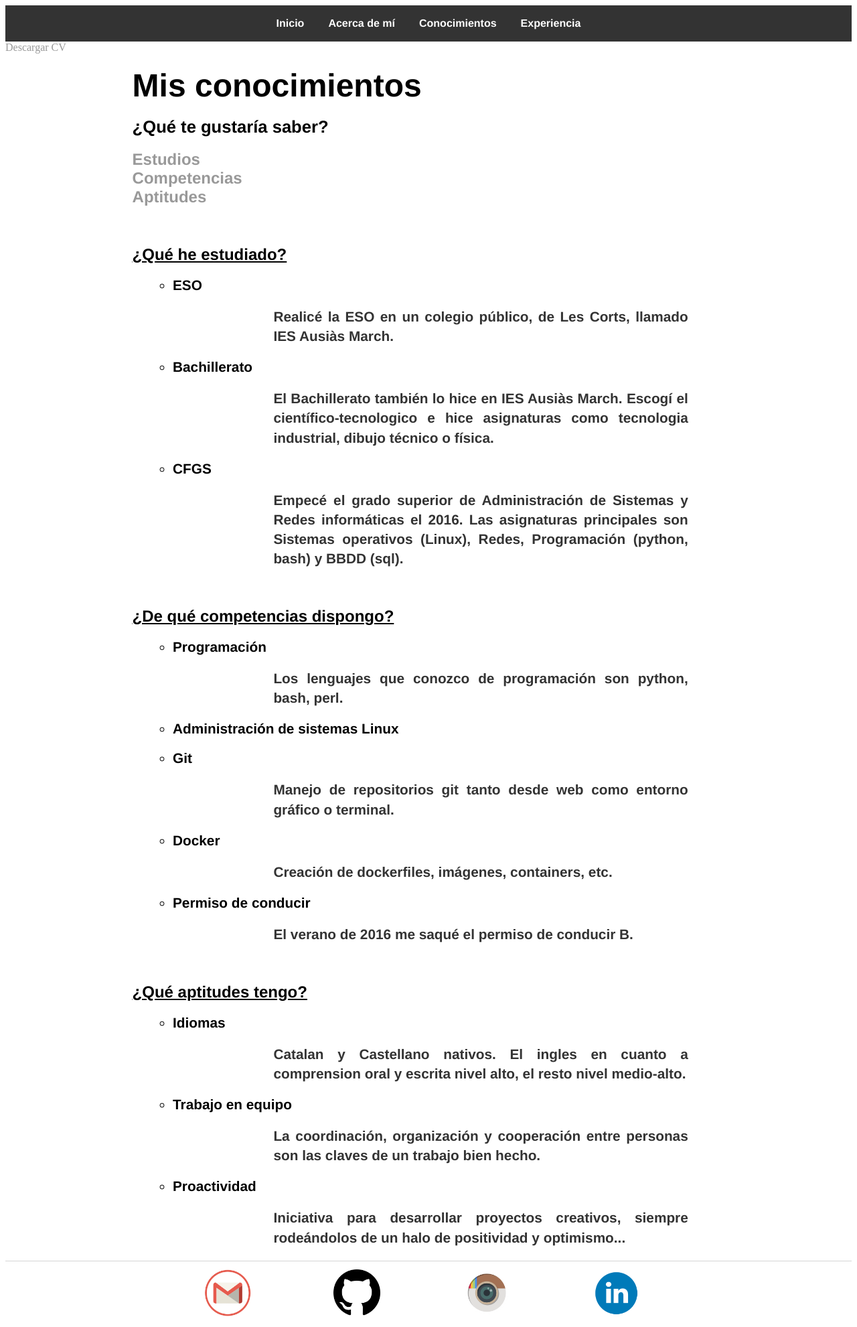
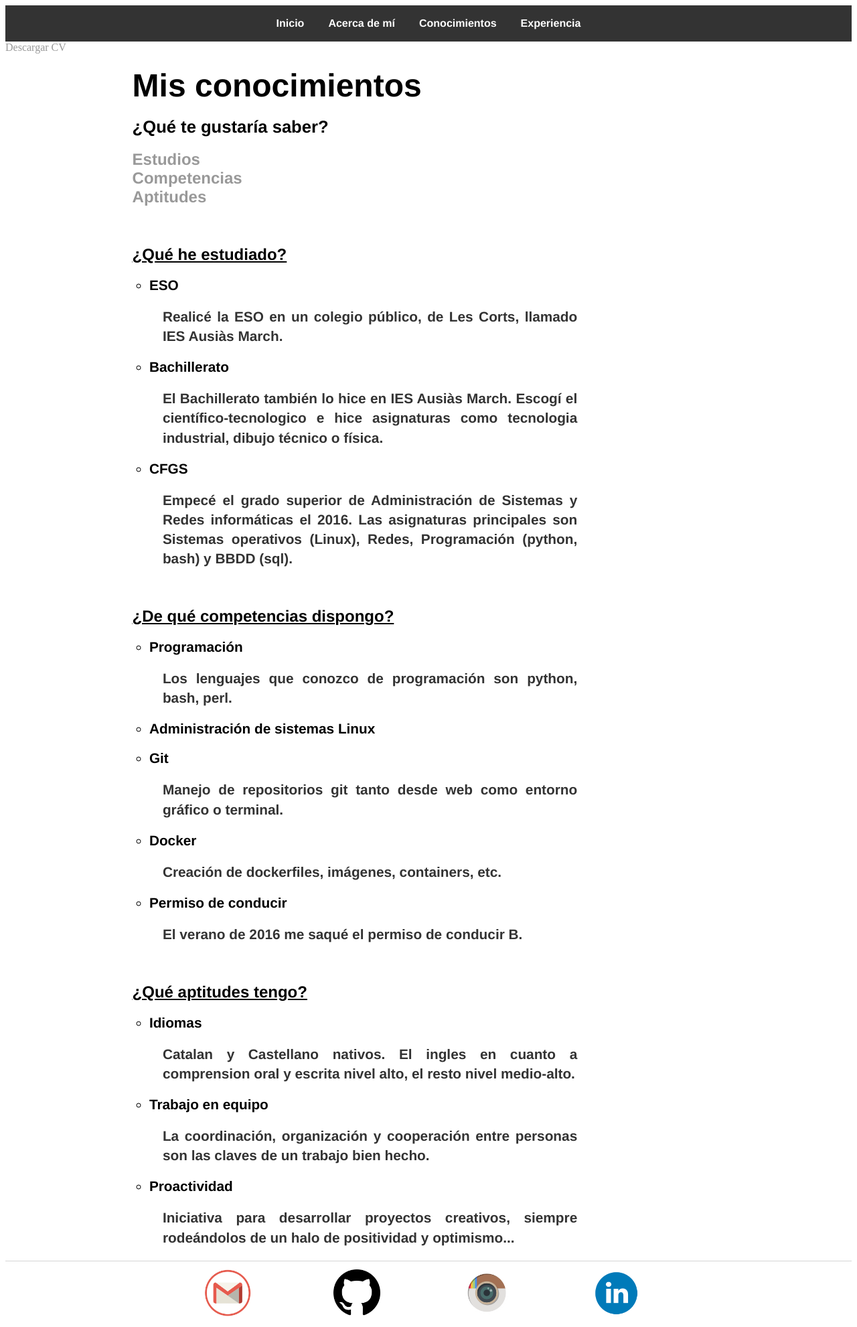
Before and after one commit to isx47590131/isx47590131.github.io, a Jekyll site: the page built from cv/index.html, in a window 1280 px wide. Shown: the whole page at 67% size. Built offline with Jekyll 4.4.1, drawn with Linux system fonts in a browser that asks for light colours.

Commit message:
Update main.css

```diff
--- a/css/main.css
+++ b/css/main.css
@@ -81,7 +81,7 @@ footer img:hover{
 ul.estudios li, ul.competencias li, ul.aptitudes li {
 
     font-size: 1.3em;
-    margin: 20px 250px;
+    margin: 20px 17%;
     width: 70%;
     list-style-type: circle;
 
@@ -90,7 +90,7 @@ ul.estudios li p, ul.competencias li p, ul.aptitudes li p {
     font-size: 1em;
     line-height: 1.4em;
     color: #333;
-    margin: 20px 17%;
+    margin: 20px;
     text-align: justify;
     width: 70%;
 }
```
